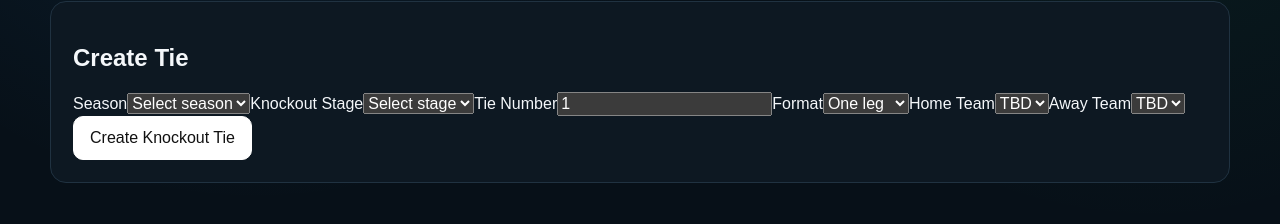
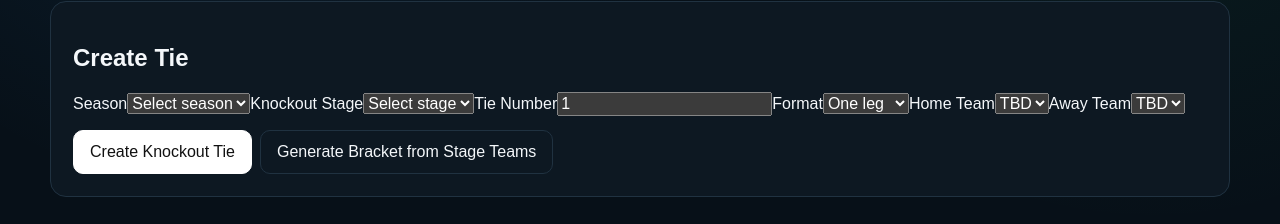
Before and after one commit to zedeksports/zedek-deki-man-1, a Next.js app: page /control-room/knockout in a window 1280 px wide. Shown: the part 308-532 px from the top of the page. Built offline with nearby package versions, Linux system fonts and the light colour scheme; no server answers; the database is empty.

Commit message:
Add automatic knockout bracket generation

```diff
--- a/app/control-room/knockout/page.tsx
+++ b/app/control-room/knockout/page.tsx
@@ -24,6 +24,7 @@ export default function KnockoutPage(){
  const [awayId,setAwayId]=useState("");
  const [message,setMessage]=useState("");
  const [error,setError]=useState("");
+ const [generating,setGenerating]=useState(false);
 
  async function load(){
   const [a,b,c,d,e]=await Promise.all([
@@ -43,6 +44,42 @@ export default function KnockoutPage(){
  const seasonStages=useMemo(()=>stages.filter(x=>x.season_id===seasonId&&["knockout","quarter_final","semi_final","final"].includes(x.stage_type)),[stages,seasonId]);
  const stageTies=useMemo(()=>ties.filter(x=>x.stage_id===stageId),[ties,stageId]);
  const teamName=(id:string|null)=>teams.find(t=>t.id===id)?.name||"TBD";
+
+ async function generateBracket(){
+  setError("");setMessage("");setGenerating(true);
+  try{
+   if(!seasonId||!stageId){setError("Choose a season and knockout stage.");return}
+   if(stageTies.length){setError("This stage already has ties. Generate only on an empty knockout stage.");return}
+   const {data:registered,error:re}=await s.from("stage_teams").select("team_id").eq("stage_id",stageId);
+   if(re){setError(re.message);return}
+   const ids=(registered||[]).map((x:any)=>x.team_id).filter(Boolean);
+   if(ids.length<2){setError("At least two teams are required.");return}
+   if(ids.length%2!==0){setError("Automatic bracket generation currently requires an even number of teams.");return}
+   const tieRows:any[]=[];
+   for(let i=0;i<ids.length;i+=2){
+    const {data:t,error:te}=await s.from("knockout_ties").insert({season_id:seasonId,stage_id:stageId,tie_number:i/2+1,leg_count:1,home_team_id:ids[i],away_team_id:ids[i+1],status:"scheduled"}).select("*").single();
+    if(te||!t)throw new Error(te?.message||"Could not create tie.");
+    tieRows.push(t);
+    const {error:le}=await s.from("knockout_tie_legs").insert({tie_id:t.id,leg_number:1,home_team_id:ids[i],away_team_id:ids[i+1]});
+    if(le)throw new Error(le.message);
+   }
+   if(tieRows.length>1 && tieRows.length%2===0){
+    const nextStage=stages.filter(x=>x.season_id===seasonId).sort((a,b)=>a.stage_order-b.stage_order).find(x=>x.stage_order>(stages.find(y=>y.id===stageId)?.stage_order||0)&&["knockout","quarter_final","semi_final","final"].includes(x.stage_type));
+    if(nextStage){
+     const nextRows:any[]=[];
+     for(let i=0;i<tieRows.length;i+=2){
+      const {data:t,error:te}=await s.from("knockout_ties").insert({season_id:seasonId,stage_id:nextStage.id,tie_number:i/2+1,leg_count:1,status:"pending"}).select("*").single();
+      if(te||!t)throw new Error(te?.message||"Could not create next-stage tie.");
+      nextRows.push(t);
+     }
+     for(let i=0;i<tieRows.length;i++){const next=nextRows[Math.floor(i/2)];await s.from("knockout_ties").update({next_tie_id:next.id,next_slot:i%2===0?1:2}).eq("id",tieRows[i].id)}
+     setMessage("Bracket generated with the next-stage progression links.");
+    }else setMessage("Bracket generated. No later knockout stage exists yet.");
+   }else setMessage("Bracket generated.");
+   await load();
+  }catch(e:any){setError(e?.message||"Bracket generation failed.")}
+  finally{setGenerating(false)}
+ }
 
  async function createTie(){
   setError("");setMessage("");
@@ -134,7 +171,7 @@ export default function KnockoutPage(){
     <label>Home Team<select value={homeId} onChange={e=>setHomeId(e.target.value)}><option value="">TBD</option>{teams.map(x=><option key={x.id} value={x.id}>{x.name}</option>)}</select></label>
     <label>Away Team<select value={awayId} onChange={e=>setAwayId(e.target.value)}><option value="">TBD</option>{teams.filter(x=>x.id!==homeId).map(x=><option key={x.id} value={x.id}>{x.name}</option>)}</select></label>
    </div>
-   <button className="button primary" onClick={createTie}>Create Knockout Tie</button>
+   <div className="button-row"><button className="button primary" onClick={createTie}>Create Knockout Tie</button><button className="button" onClick={generateBracket} disabled={generating}>{generating?"Generating…":"Generate Bracket from Stage Teams"}</button></div>
    {message&&<div className="success-box">{message}</div>}{error&&<div className="error-box">{error}</div>}
   </div></section>
   <section className="container section"><div className="panel"><h2>Stage Bracket</h2>
```
